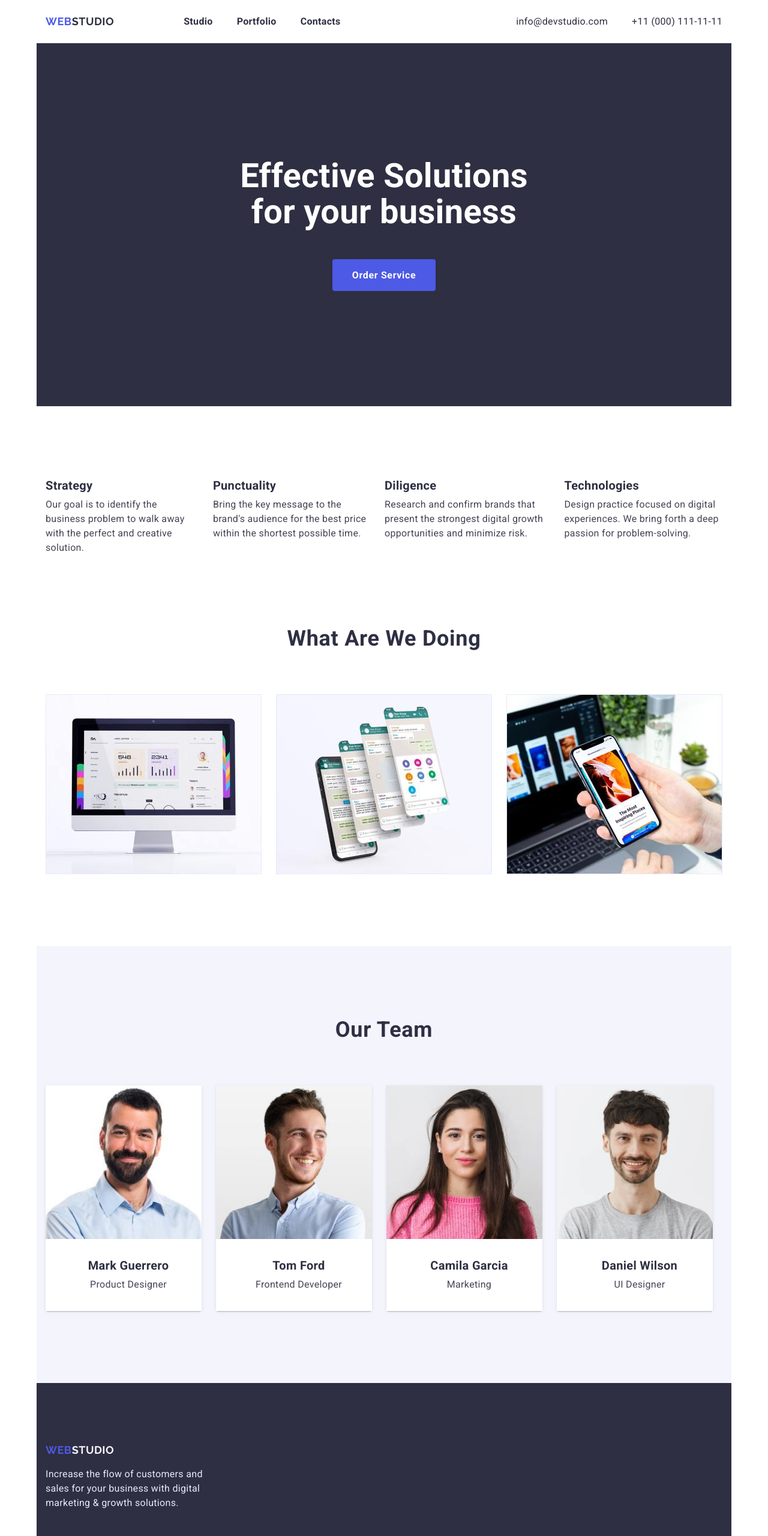
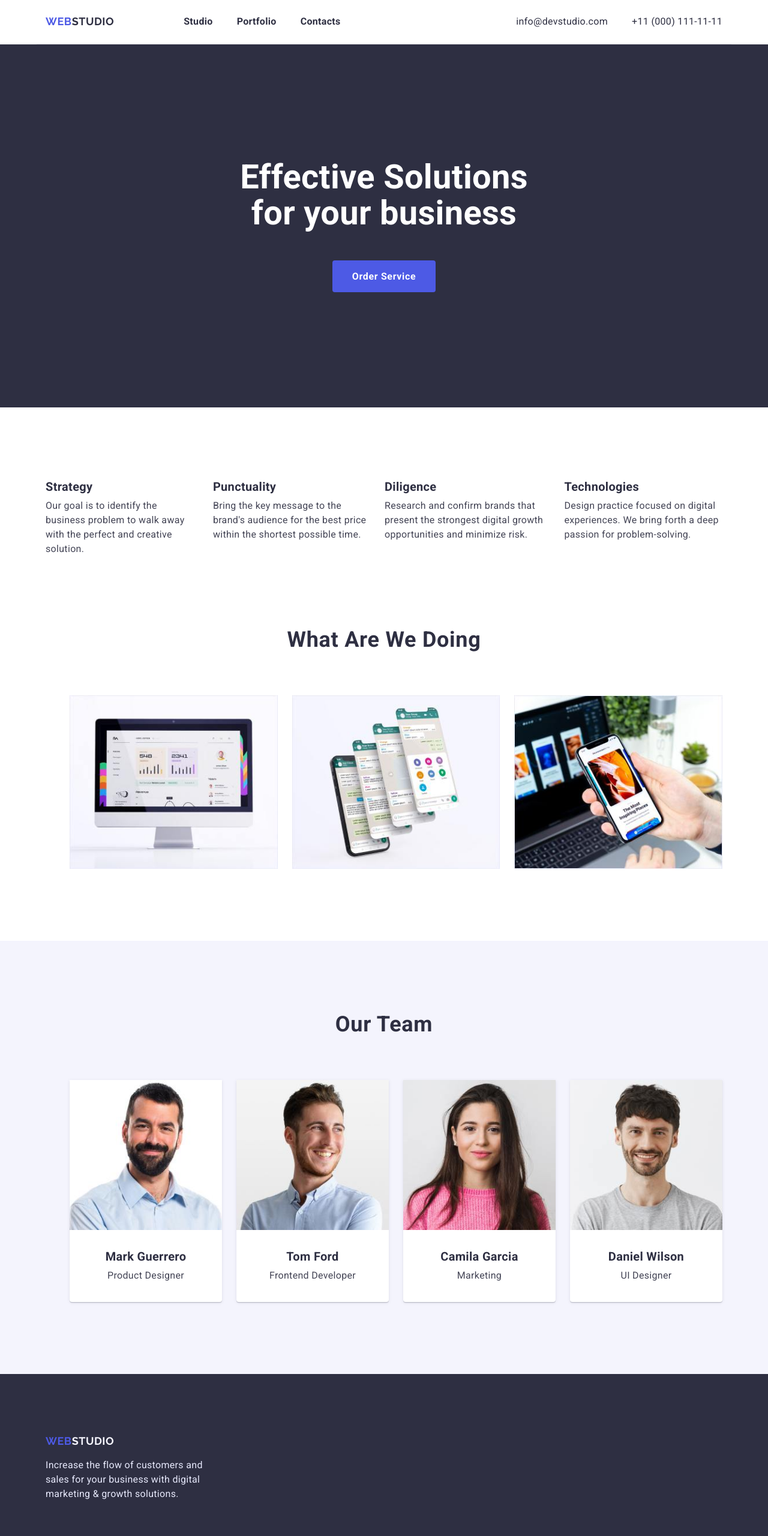
Before and after one commit to olishkevych/goit-markup-hw-03, a plain HTML site: page index.html in a window 1280 px wide. Shown: the top 2560 px of the page at 60% size. Drawn offline with nearby package versions, Linux system fonts and the light colour scheme.

Commit message:
fixing css
fixing margins, paddings, containers

```diff
--- a/css/styles.css
+++ b/css/styles.css
@@ -79,14 +79,20 @@ img {
 }
 
 /*navigation*/
+header > .container {
+  display: flex;
+  padding-top: 24px;
+  padding-bottom: 24px;
+  border-bottom: 2px solid rgba(46, 47, 66, 0.08);
+}
+
 .main-nav {
   display: flex;
   align-items: center;
   padding: 0;
   margin: 0;
+  }
 
-  box-shadow: 0, 0, 0px 1px 1px rgba(46, 47, 66, 0.16);
-}
 .site-nav {
   display: flex;
   margin-left: 76px;
@@ -98,8 +104,6 @@ img {
 
 .site-nav .link {
   display: block;
-  padding-top: 24px;
-  padding-bottom: 24px;
 
   color: inherit;
   font-weight: 600;
@@ -115,19 +119,24 @@ img {
   color: var(--primary-accent-color);
 }
 
+.contacts {
+  display: flex;
+  padding: 0;
+  margin-left: auto;
+}
+
 .contacts .link {
+  display: block;
+  margin: 0;
+
   color: inherit;
   line-height: 1.5;
   text-decoration: none;
 }
 
-.contacts {
-  display: flex;
-  margin-left: auto;
-}
-
 .contacts .item:not(:last-child) {
   margin-right: 40px;
+
 }
 
 /*hero*/
@@ -159,14 +168,13 @@ img {
   display:flex;
   padding:0;
   margin:0;
+  padding-top: 120px;
+  padding-bottom: 120px;
 }
 
-.features .item {
-  padding-top: 120px;
 
-}
 .features >.item:not(:last-child) {
-  padding-right:24px;
+  margin-right:24px;
 }
 
 
@@ -177,7 +185,7 @@ img {
 }
 
 .feature-txt {
-  margin: 8px 0 0;
+  padding: 8px 0 0;
 
   line-height: 1.5;
   color: var(--secondary-text-color);
@@ -185,8 +193,6 @@ img {
 
 /*sections*/
 .section-ttl {
-  margin: 120px 0 0;
-
   font-weight: 600;
   font-size: 36px;
   line-height: 1.11;
@@ -199,33 +205,40 @@ img {
 /*What are we doing*/
 .category{
   display: flex;
-  padding:72px 0 120px 0;
+  margin:72px 0 120px 0;
 }
 
 .category > .item:not(:last-child) {
-  padding-right: var(--card-set-gap);
+  margin-right: var(--card-set-gap);
  }
 
  /*Team*/
+.team .container {
+  padding-top: 120px;
+  padding-bottom: 120px;
+}
  .team {
   background-color: var(--secondary-white-color);
    }
 
+   .member-detail {
+    padding: 32px 16px;
+   }
+
  .team .section-ttl{
-  padding-top: 120px;
-  padding-bottom: 72px;
-  margin: 0;
+  margin: 0 0 72px 0;
  }
 
  .team-cards {
   display: flex;
-  padding: 0 0 120px 0;
- }
+  }
 
  .team-cards .item {
+  background-color:  var(--primary-white-color);
   box-shadow: 0px 1px 6px rgba(46, 47, 66, 0.08), 0px 1px 1px rgba(46, 47, 66, 0.16), 0px 2px 1px rgba(46, 47, 66, 0.08);
   border-radius: 0px 0px 4px 4px;
  }
+
  .team-cards .item:not(:last-child) {
 margin-right: var(--card-set-gap);
  }
@@ -260,12 +273,17 @@ margin-right: var(--card-set-gap);
 }
 
 /* Filters */
+
+.container.portfolio {
+  padding-top: 96px;
+  padding-bottom: 120px;
+}
+
 .filters{
 display: flex;
 justify-content:center ;
-padding-top: 96px;
-padding-bottom: 24px;
-padding-left: 0;
+margin-bottom: 24px;
+margin-left: 0;
 }
 
 .button.filter:active {
@@ -275,7 +293,6 @@ padding-left: 0;
 }
 
 .button.filter {
-margin-right:var(--card-set-gap);
 padding: 12px 24px;
 
 color: var(--primary-accent-color);
@@ -284,10 +301,9 @@ border: 1px solid #E7E9FC;
 border-radius: 4px;
 }
 
-.button.filter::last-child {
-  margin-right:0;
+.filters .item:not(:last-child) {
+  margin-right: var(--card-set-gap);
 }
-
 /*cards*/
 
 .card-set{
@@ -302,7 +318,6 @@ border-radius: 4px;
 }
 
 .card-set > .item {
-
   flex-basis: calc (100% / 3 - var(--card-set-gap));
 
   margin-left: var(--card-set-gap);
@@ -312,6 +327,7 @@ border-radius: 4px;
 }
 
 .card-detail {
+padding: 32px 16px;
 border-bottom:  solid #F4F4FD 0.5px;
 border-left:  solid #F4F4FD 0.5px;
 border-right:  solid #F4F4FD 0.5px;
@@ -319,10 +335,7 @@ border-right:  solid #F4F4FD 0.5px;
 
 
 .card-title {
-  padding-top: 32px;
-  padding-left: 16px;
-  padding-bottom: 8px;
-
+  margin-bottom: 8px;
   font-weight: 600;
   font-size: 20px;
   line-height: 1.2;
@@ -330,9 +343,6 @@ border-right:  solid #F4F4FD 0.5px;
 }
 
 .card-category {
-  margin: 0;
-  padding-bottom: 32px;
-  padding-left: 16px;
 
   font-size: 16px;
   line-height: 1.5;
@@ -361,5 +371,5 @@ background-color: var(--main-text-color);
   width: 264px;
   line-height: 1.5;
   color: var(--footer-text-color);
-  padding-top: 16px;
+  margin-top: 16px;
 }
--- a/index.html
+++ b/index.html
@@ -19,7 +19,8 @@
   </head>
 
   <body>
-    <header class="container">
+    <header>
+      <div class="container">
         <nav class="main-nav">
           <a href="./index.html" class="logo">
             <span class="logo-start">WEB</span>STUDIO</a
@@ -34,7 +35,7 @@
             </li>
             <li class="item"><a class="link" href=""> Contacts </a></li>
           </ul>
-
+        </nav>
         <ul class="contacts list">
           <li class="item">
             <a class="link" href="mailto:info@devstudio.com">
@@ -45,27 +46,30 @@
             <a class="link" href="tel:+110001111111"> +11 (000) 111-11-11</a>
           </li>
         </ul>
-      </nav>
+      </div>
     </header>
 
     <main>
       <!-- Hero -->
-      <section class="container hero">
+      <section class="hero">
+        <div class="container">
           <h1 class="hero-title">Effective Solutions for your business</h1>
           <button class="button order primary" type="button">
             Order Service
           </button>
+        </div>
       </section>
 
       <!-- Features  -->
-      <section class="container">
+      <section>
+        <div class="container">
           <h2 class="visually-hidden">Features</h2>
           <ul class="list features">
             <li class="item">
               <h3 class="feature-ttl">Strategy</h3>
               <p class="feature-txt">
-              Our goal is to identify the business problem to walk away with the
-              perfect and creative solution.
+                Our goal is to identify the business problem to walk away with
+                the perfect and creative solution.
               </p>
             </li>
 
@@ -93,15 +97,21 @@
               </p>
             </li>
           </ul>
+        </div>
       </section>
 
       <!-- What are we doing -->
-      <section class="container">
+      <section>
+        <div class="container">
           <h2 class="section-ttl">What are we doing</h2>
           <ul class="category list">
             <li class="item">
               <a href="">
-              <img src="./images/pic1.jpg" alt="desktop websites" width="360" />
+                <img
+                  src="./images/pic1.jpg"
+                  alt="desktop websites"
+                  width="360"
+                />
               </a>
             </li>
             <li class="item">
@@ -111,14 +121,20 @@
             </li>
             <li class="item">
               <a href="">
-              <img src="./images/pic3.jpg" alt="mobile websites" width="360" />
+                <img
+                  src="./images/pic3.jpg"
+                  alt="mobile websites"
+                  width="360"
+                />
               </a>
             </li>
           </ul>
+        </div>
       </section>
 
       <!-- Team -->
-      <section class="container team">
+      <section class="team">
+        <div class="container">
           <h2 class="section-ttl">Our Team</h2>
           <ul class="team-cards list centered">
             <li class="item">
@@ -127,13 +143,21 @@
                 alt="photo of Mark Guerrero"
                 width="260"
               />
+              <div class="member-detail">
                 <h3 class="card-title">Mark Guerrero</h3>
                 <p class="card-category">Product Designer</p>
+              </div>
             </li>
             <li class="item">
-            <img src="./images/ford.jpg" alt="photo of Tom Ford" width="260" />
+              <img
+                src="./images/ford.jpg"
+                alt="photo of Tom Ford"
+                width="260"
+              />
+              <div class="member-detail">
                 <h3 class="card-title">Tom Ford</h3>
                 <p class="card-category">Frontend Developer</p>
+              </div>
             </li>
             <li class="item">
               <img
@@ -141,8 +165,10 @@
                 alt="photo of Camila Garcia"
                 width="260"
               />
+              <div class="member-detail">
                 <h3 class="card-title">Camila Garcia</h3>
                 <p class="card-category">Marketing</p>
+              </div>
             </li>
             <li class="item">
               <img
@@ -150,23 +176,27 @@
                 alt="photo of Daniel Wilson"
                 width="260"
               />
+              <div class="member-detail">
                 <h3 class="card-title">Daniel Wilson</h3>
                 <p class="card-category">UI Designer</p>
+              </div>
             </li>
           </ul>
+        </div>
       </section>
     </main>
 
-    <footer class="container page-footer">
-
+    <footer class="page-footer">
+      <div class="container">
         <a href="./index.html" class="logo logo-bottom">
           <span class="logo-start">WEB</span>STUDIO</a
         >
 
         <p class="footer-text">
-        Increase the flow of customers and sales for your business with digital
-        marketing & growth solutions.
+          Increase the flow of customers and sales for your business with
+          digital marketing & growth solutions.
         </p>
+      </div>
     </footer>
   </body>
 </html>
```
Also changed, not shown: portfolio.html (+56 -42 lines). Lines whose indentation alone changed are shown as unchanged.
